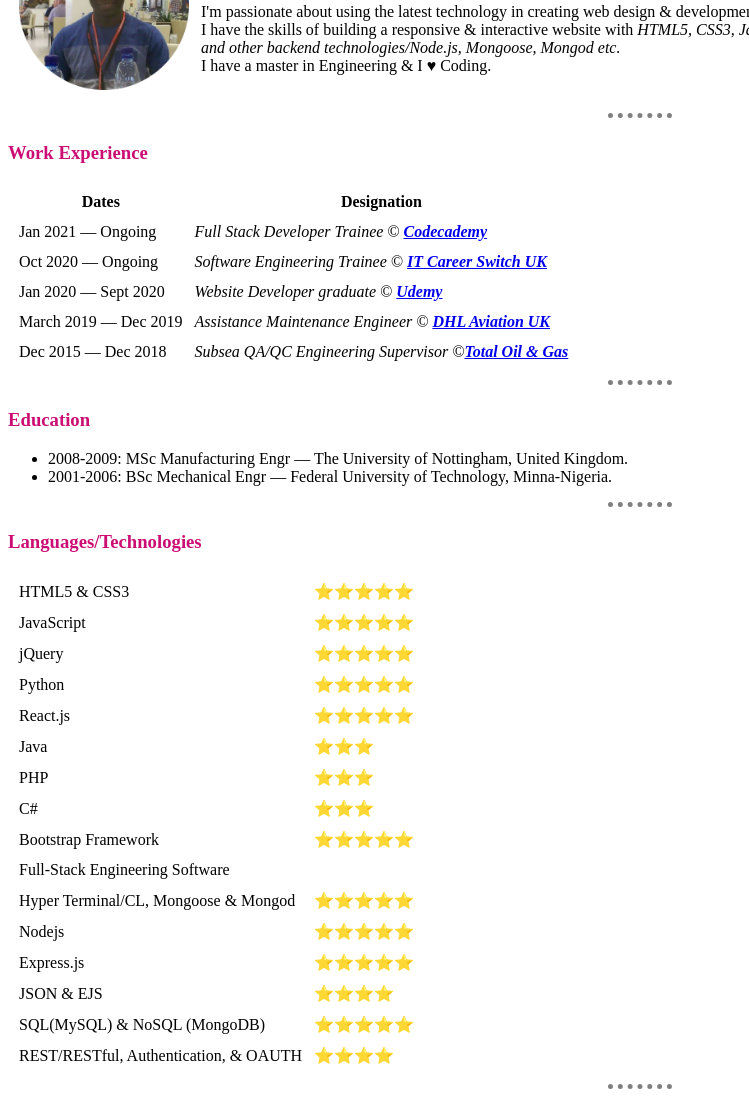
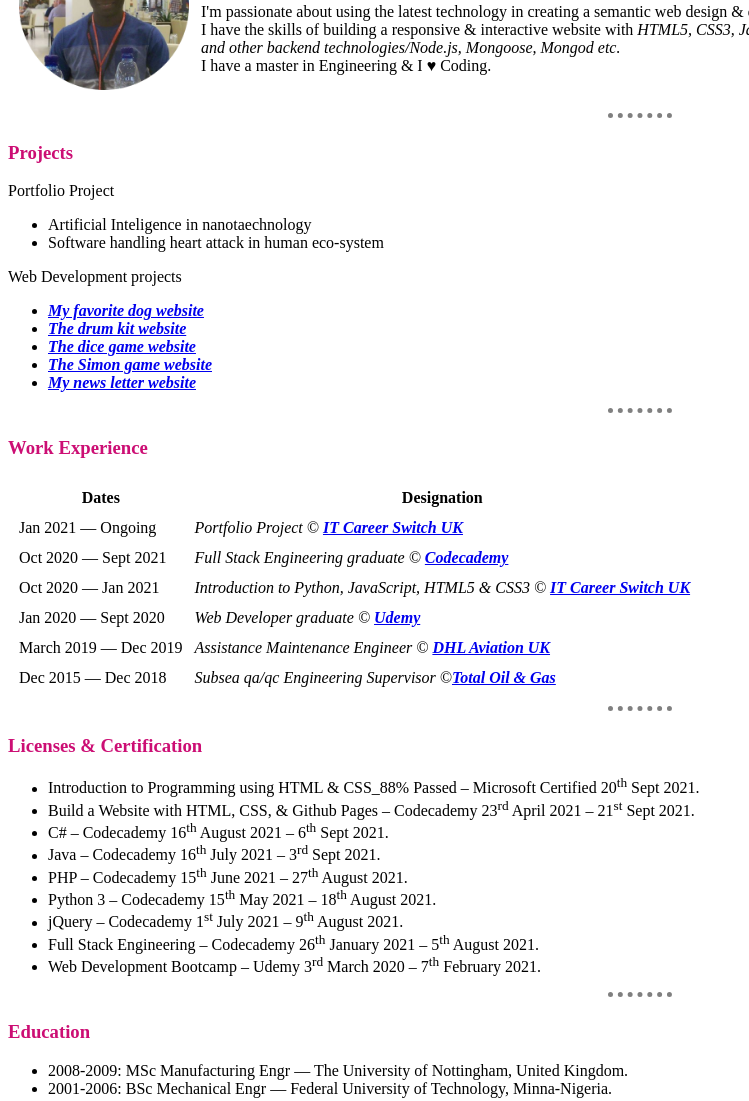
Before and after one commit to DanOlajubu/my_cv, a plain HTML site: page index.html in a window 1280 px wide. Shown: the part 99-1200 px from the top of the page, without its empty margins (0-749 px from the left). Drawn offline with nearby package versions, Linux system fonts and the light colour scheme.

Commit message:
updated files

```diff
--- a/index.html
+++ b/index.html
@@ -28,12 +28,29 @@
       <tr>
         <td><img src="images/PNG Image1.png" alt="Daniel&#39;s profile picture"></td>
         <td><h1>Kunle Daniel OLAJUBU</h1>
-        <p>I&#39;m passionate about using the latest technology in creating web design &amp; development.<br>
+        <p>I&#39;m passionate about using the latest technology in creating a semantic web design &amp; development.<br>
           I have the skills of building a responsive &amp; interactive website with <i>HTML5, CSS3, JavaScript ES6/jQuery <br>
           and other backend technologies/Node.js, Mongoose, Mongod etc.</i><br>
           I have a master in Engineering &amp; I ♥ Coding.</p></td>
       </tr>
     </table>
+    <hr>
+
+ <h3>Projects</h3>
+ <p class="title">Portfolio Project</p>
+ <ul>
+   <li>Artificial Inteligence in nanotaechnology</li>
+   <li>Software handling heart attack in human eco-system</li>
+ </ul>
+
+ <p class="title">Web Development projects</p>
+ <ul>
+   <li><em><strong><a class="company" href="https://danolajubu.github.io/my_Favourite_Dog/">My favorite dog website</a></strong></em></li>
+   <li><em><strong><a class="company" href="https://danolajubu.github.io/The-Drum-Kit-Web/">The drum kit website</a></strong></em></li>
+   <li><em><strong><a class="company" href="https://danolajubu.github.io/diceeGame/">The dice game website</a></strong></em></li>
+   <li><em><strong><a class="company" href="https://danolajubu.github.io/The-Simon-Game-Website/">The Simon game website</a></strong></em></li>
+   <li><em><strong><a class="company" href="https://arcane-hollows-89399.herokuapp.com/">My news letter website</a></strong></em></li>
+ </ul>
 
     <hr>
     <h3>Work Experience</h3>
@@ -49,21 +66,28 @@
     <tbody>
       <tr>
         <td>Jan 2021 &mdash; Ongoing</td>
-        <td><em>Full Stack Developer Trainee &copy; <strong><a class="company" href="https://www.codecademy.com/">Codecademy</a></strong></em></td>
+        <td><em>Portfolio Project &copy; <strong><a class="company" href="https://www.itcareerswitch.co.uk">IT Career Switch UK</a></strong></em></td>
       </tr>
     </tbody>
 
     <tbody>
       <tr>
-        <td>Oct 2020 &mdash; Ongoing</td>
-        <td><em>Software Engineering Trainee &copy; <strong><a class="company" href="https://www.itcareerswitch.co.uk">IT Career Switch UK</a></strong></em></td>
+        <td>Oct 2020 &mdash; Sept 2021</td>
+        <td><em>Full Stack Engineering graduate &copy; <strong><a class="company" href="https://www.codecademy.com/">Codecademy</a></strong></em></td>
+      </tr>
+    </tbody>
+
+    <tbody>
+      <tr>
+        <td>Oct 2020 &mdash; Jan 2021</td>
+        <td><em>Introduction to Python, JavaScript, HTML5 & CSS3 &copy; <strong><a class="company" href="https://www.itcareerswitch.co.uk">IT Career Switch UK</a></strong></em></td>
       </tr>
     </tbody>
 
     <tbody>
       <tr>
         <td>Jan 2020  &mdash; Sept 2020</td>
-        <td><em>Website Developer graduate &copy; <strong><a class="company" href="https://www.udemy.com/">Udemy</a></strong></em></td>
+        <td><em>Web Developer graduate &copy; <strong><a class="company" href="https://www.udemy.com/">Udemy</a></strong></em></td>
       </tr>
     </tbody>
 
@@ -77,10 +101,24 @@
     <tfoot>
       <tr>
         <td>Dec 2015 &mdash; Dec 2018</td>
-        <td><em>Subsea QA/QC Engineering Supervisor &copy;<strong><a class="company" href="https://www.total.com/">Total Oil & Gas</a></strong></td>
+        <td><em>Subsea qa/qc Engineering Supervisor &copy;<strong><a class="company" href="https://www.total.com/">Total Oil & Gas</a></strong></td>
       </tr>
     </tfoot>
     </table>
+
+    <hr>
+    <h3>Licenses & Certification</h3>
+    <ul>
+      <li>Introduction to Programming using HTML & CSS_88% Passed – Microsoft Certified 20<sup>th</sup> Sept 2021.</li>
+      <li>Build a Website with HTML, CSS, & Github Pages – Codecademy 23<sup>rd</sup> April 2021 – 21<sup>st</sup> Sept 2021.</li>
+      <li>C# – Codecademy 16<sup>th</sup> August 2021 – 6<sup>th</sup> Sept 2021.</li>
+      <li>Java – Codecademy 16<sup>th</sup> July 2021 – 3<sup>rd</sup> Sept 2021.</li>
+      <li>PHP – Codecademy 15<sup>th</sup> June 2021 – 27<sup>th</sup> August 2021.</li>
+      <li>Python 3 – Codecademy 15<sup>th</sup> May 2021 – 18<sup>th</sup> August 2021.</li>
+      <li>jQuery – Codecademy 1<sup>st</sup> July 2021 – 9<sup>th</sup> August 2021.</li>
+      <li>Full Stack Engineering – Codecademy 26<sup>th</sup> January 2021 – 5<sup>th</sup> August 2021.</li>
+      <li>Web Development Bootcamp – Udemy 3<sup>rd</sup> March 2020 – 7<sup>th</sup> February 2021.</li>
+    </ul>
 
     <hr>
     <h3>Education</h3>
@@ -110,19 +148,19 @@
       </tr>
       <tr>
         <td>React.js</td>
+        <td>⭐⭐⭐⭐</td>
+      </tr>
+      <tr>
+        <td>Java</td>
+        <td>⭐⭐⭐⭐</td>
+      </tr>
+      <tr>
+        <td>PHP</td>
         <td>⭐⭐⭐⭐⭐</td>
       </tr>
       <tr>
-        <td>Java</td>
-        <td>⭐⭐⭐</td>
-      </tr>
-      <tr>
-        <td>PHP</td>
-        <td>⭐⭐⭐</td>
-      </tr>
-      <tr>
         <td>C#</td>
-        <td>⭐⭐⭐</td>
+        <td>⭐⭐⭐⭐</td>
       </tr>
       <tr>
         <td>Bootstrap Framework</td>
```
